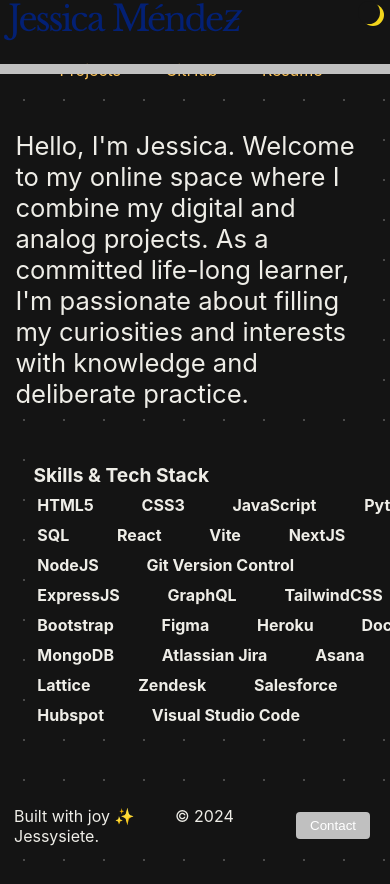
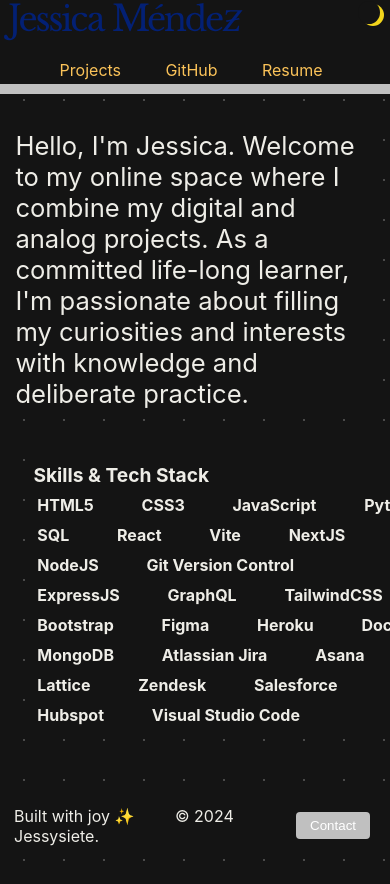
Before and after one commit to jessysiete/portfolio-jessysiete, a React (Vite) app: page / in a window 390 px wide. Shown: the top 884 px of the page. Built offline with nearby package versions, Linux system fonts and the light colour scheme.

Commit message:
nav home page adjustment

```diff
--- a/src/pages/Home/HomePage.css
+++ b/src/pages/Home/HomePage.css
@@ -14,8 +14,8 @@
   display: absolute;
   position: fixed;
   height: 10px;
-  width: 100%;
-  top: 70px;
+  width: 110%;
+  top: 94px;
   margin-left: 0px;
   z-index: 1000;
 
@@ -213,7 +213,7 @@
   }
 
   .page-marker-home-nav {
-    top: 64px;
+    top: 84px;
     margin-left: 0px;
     z-index: 1000;
   }
```
